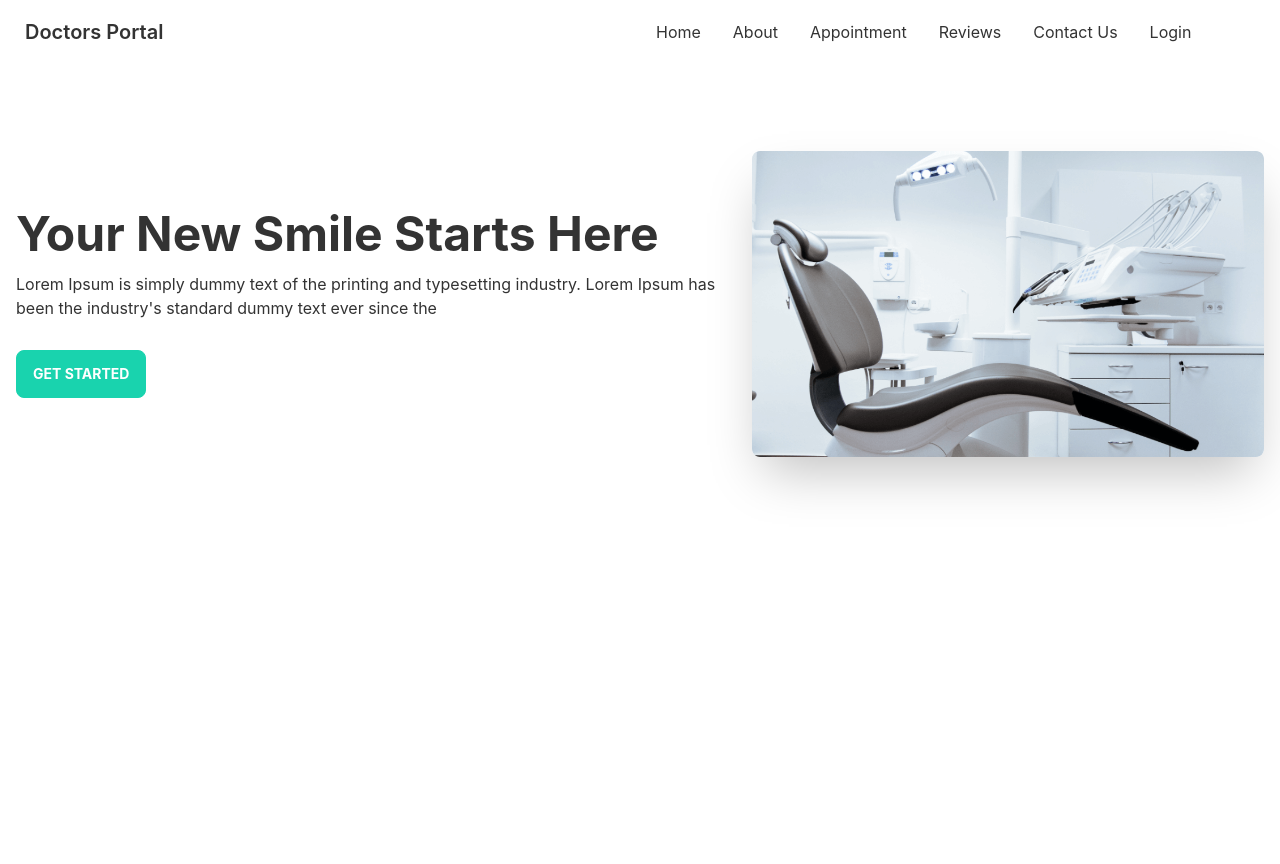
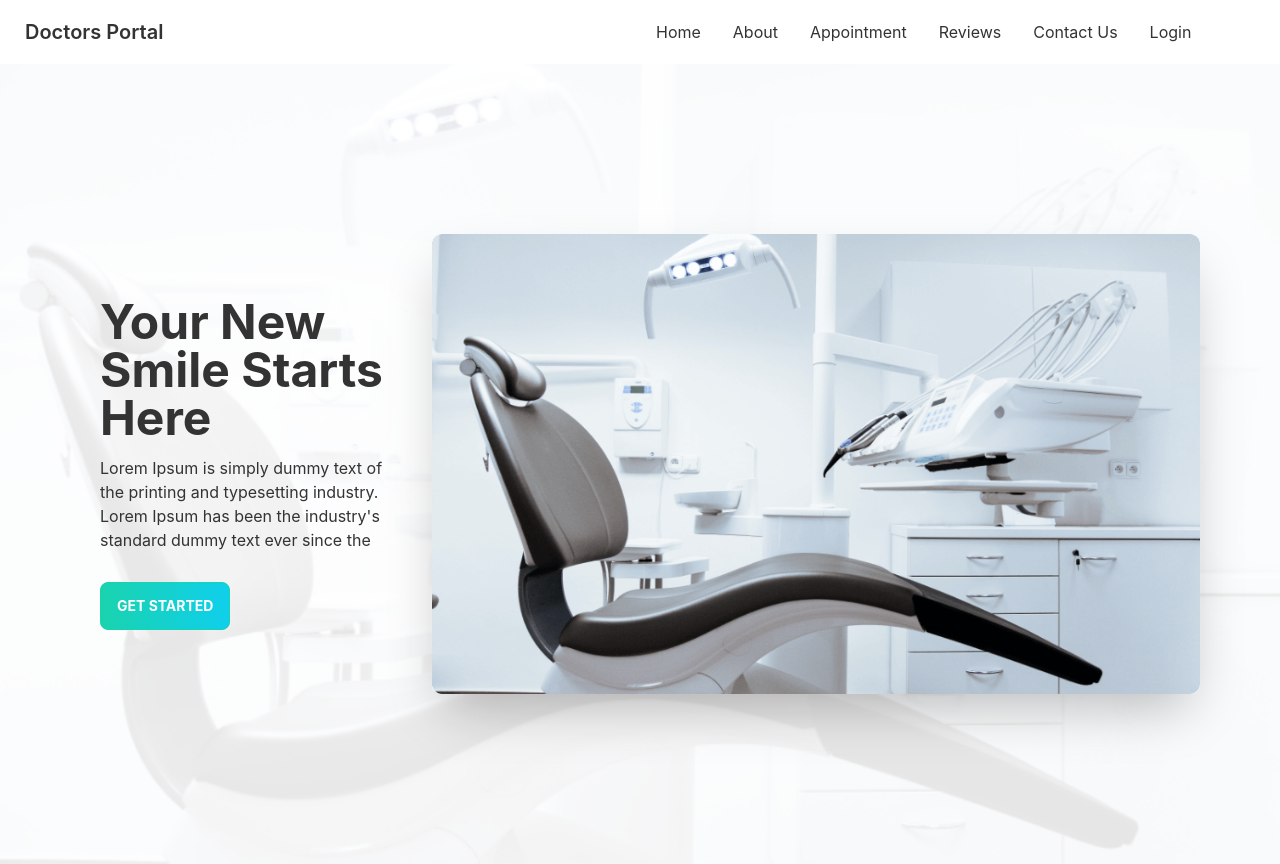
Before and after one commit to emonmorol/doctors-portal, a React (Create React App) app: page / in a window 1280 px wide. Before the commit the page ends 800 px from the top, so only its background shows below. Built offline with nearby package versions, Linux system fonts and the light colour scheme.

Commit message:
header bag image and restyled banner

```diff
--- a/src/Pages/Home/Banner.js
+++ b/src/Pages/Home/Banner.js
@@ -3,17 +3,24 @@ import chair from "../../assets/images/chair.png";
 
 const Banner = () => {
   return (
-    <div class="hero w-[100vw] min-h-[60vh]">
-      <div class="hero-content flex-col lg:flex-row-reverse">
-        <img src={chair} alt="" class="max-w-lg rounded-lg shadow-2xl" />
-        <div>
-          <h1 class="text-5xl font-bold">Your New Smile Starts Here</h1>
-          <p class="pb-[30px] pt-[14px] ">
+    <div
+      className="hero min-h-screen bg-doctor-banner bg-opacity-25"
+      //   style={{ backgroundImage: "url(../../../../assets/images/chair.png)" }}
+    >
+      <div className="hero-content max-w-full lg:p-20 flex-col lg:flex-row-reverse bg-white bg-opacity-90 w-full h-screen">
+        <img
+          src={chair}
+          alt=""
+          className="lg:max-w-3xl max-w-sm rounded-lg shadow-2xl"
+        />
+        <div className="p-5">
+          <h1 className="text-5xl font-bold">Your New Smile Starts Here</h1>
+          <p className="pb-[30px] pt-[14px]">
             Lorem Ipsum is simply dummy text of the printing and typesetting
             industry. Lorem Ipsum has been the industry's standard dummy text
             ever since the
           </p>
-          <button class="btn btn-secondary font-bold text-white">
+          <button className="btn btn-secondary font-bold text-white bg-gradient-to-r from-secondary to-primary">
             Get Started
           </button>
         </div>
--- a/tailwind.config.js
+++ b/tailwind.config.js
@@ -1,7 +1,11 @@
 module.exports = {
   content: ["./src/**/*.{html,js}"],
   theme: {
-    extend: {},
+    extend: {
+      backgroundImage: {
+        "doctor-banner": "url('/src/assets/images/chair.png')",
+      },
+    },
   },
   daisyui: {
     themes: [
```
